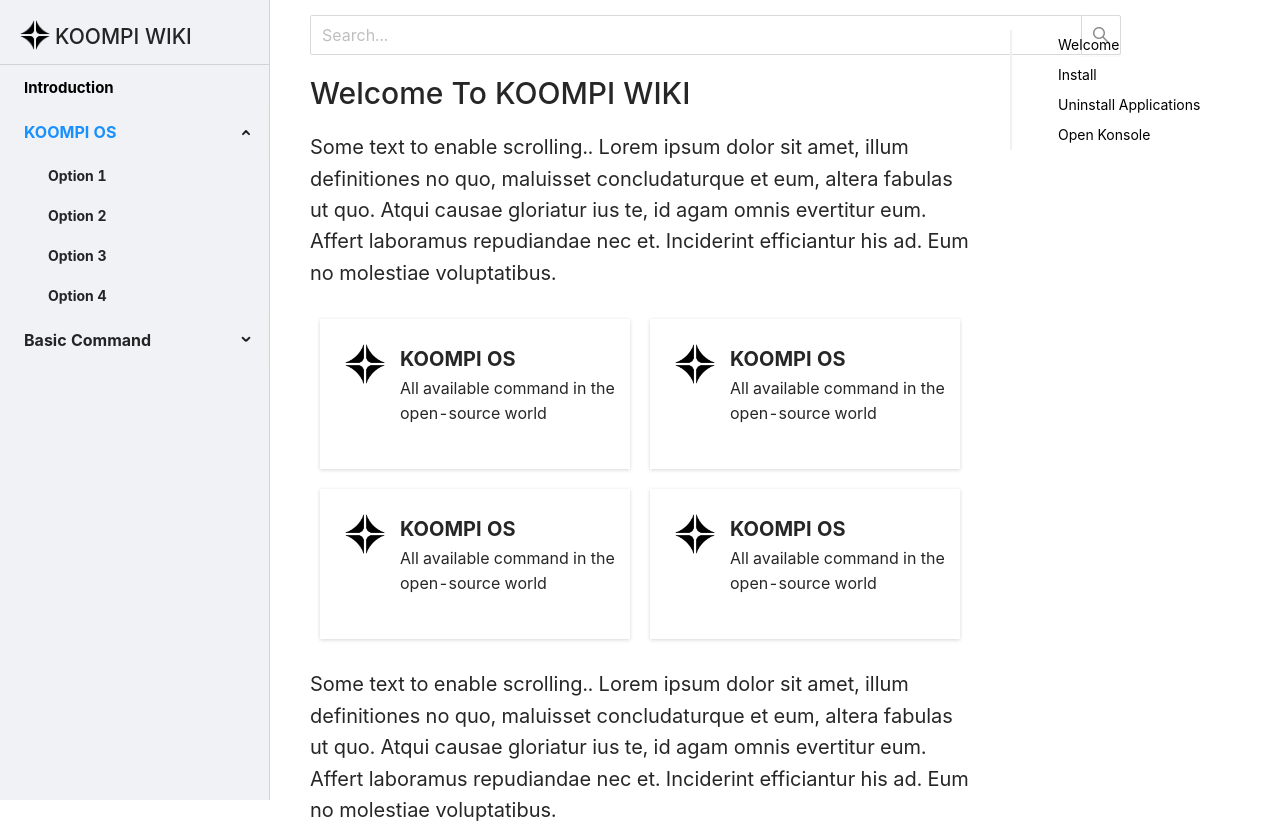
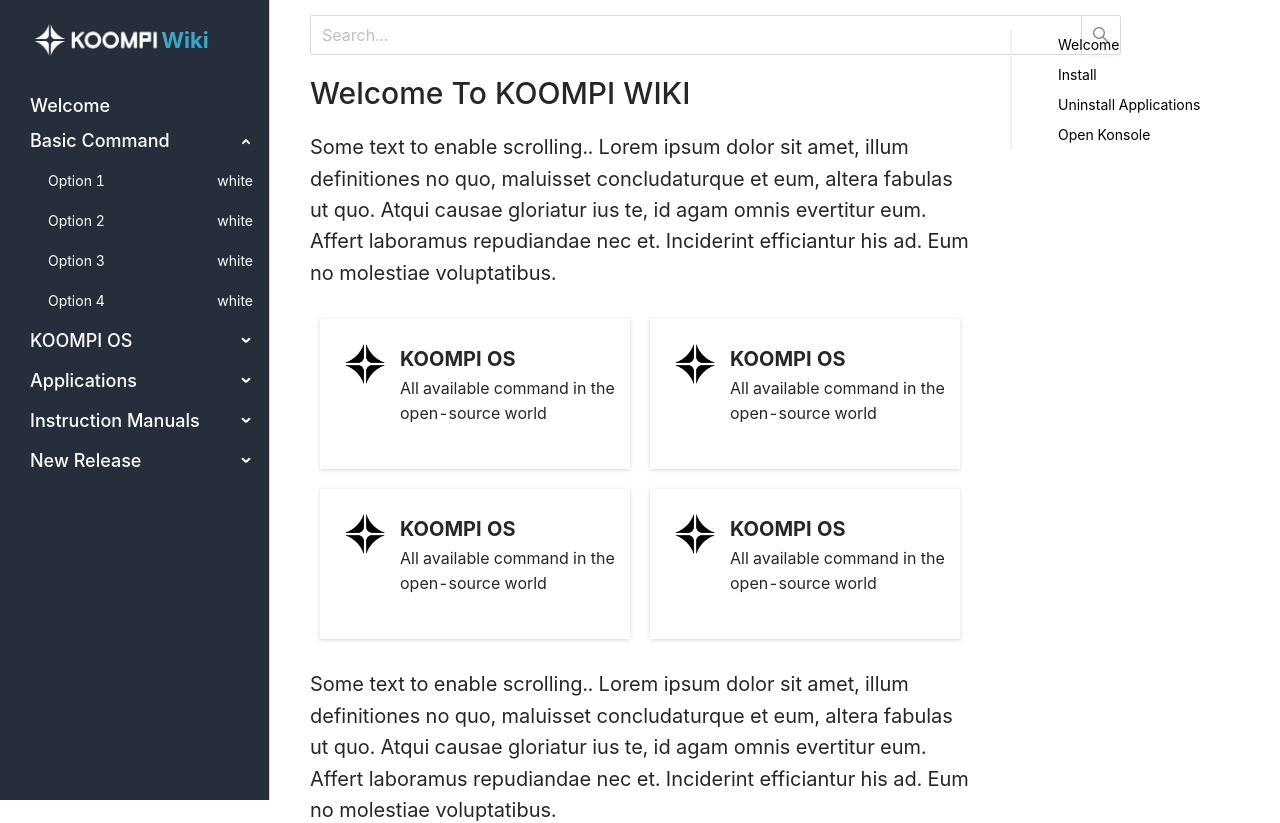
Before and after one commit to Theara10/koompi-wiki, a React (Create React App) app: page / in a window 1280 px wide. Shown: the top 823 px of the page. Built offline with nearby package versions, Linux system fonts and the light colour scheme.

Commit message:
improved color and font

```diff
--- a/src/App.css
+++ b/src/App.css
@@ -1,3 +1,10 @@
+* {
+  margin: 0px;
+}
+body {
+  font-family: fantasy;
+}
+
 /* Navbar */
 .navbar {
   height: 100%;
@@ -9,46 +16,71 @@
 
   overflow-x: hidden;
   padding-top: 20px;
-  background-color: #f1f2f6;
+  background-color: #262e3c;
   border-right: 1px solid lightgray;
 }
 
 .logo {
   display: flex;
-  margin-left: 20px;
+  margin-left: 30px;
+  /* justify-content: center; */
+  align-items: center;
+}
+.logo-text {
+  color: #37a8c7;
+  font-size: 22px;
+  margin-top: 10px;
+  font-weight: bold;
 }
 
-.logo h2 {
-  margin-left: 5px;
+.guide {
+  margin-top: 30px;
+  height: 30px;
+  width: 180px;
+  background-color: #3c4350;
+  border-radius: 5px;
+  margin-left: 30px;
+}
+.text {
+  color: white;
+  text-align: center;
 }
 
-.logo-container {
-  border-bottom: 1px solid lightgray;
-  /* border-bottom-width: 1px; */
-  /* border-style: solid; */
+.ant-menu-submenu-title {
+  padding-left: 30px !important;
+  font-size: 18px;
+  font-weight: 500;
+  background-color: #262e3c;
+  color: white;
+  margin: 0px !important;
 }
-
-.submenu-title {
-  font-size: 16px;
-  font-weight: bold;
-  /* background-color: black; */
+.ant-menu-submenu
+  ant-menu-submenu-inline
+  ant-menu-submenu-open
+  ant-menu-submenu-active {
+  color: #37a8c7;
+}
+.ant-menu-submenu-arrow::before {
+  margin-right: 10px;
+  color: white;
+}
+.ant-menu-submenu-arrow::after {
+  margin-right: 10px;
+  color: white;
 }
 
 .menu-item {
-  background-color: #f1f2f6;
+  background-color: #262e3c;
+  color: white !important;
 }
 
 .navbar a {
-  font-size: 15px;
-  font-weight: bold;
-  color: black;
+  font-size: 18px;
+  margin-left: 30px;
+  color: white;
 }
-
-.navbar h3 {
-  padding: 0px 34px 0px 24px;
-  color: black;
-  font-size: 16px;
-  margin-top: 10px;
+h3 {
+  margin: 0px !important;
 }
 
 /* Main */
--- a/src/components/Navbar.js
+++ b/src/components/Navbar.js
@@ -3,21 +3,22 @@ import { Menu } from "antd";
 import { Link } from "react-router-dom";
 import SubMenuComponent from "./SubMenuComponent";
 
-const img = require("../lib/img/logo.png");
+const img = require("../lib/img/Koompi-White.png");
 
 function Navbar() {
   return (
     <div className="navbar">
       <div className="navbar-container">
-        <div className="logo-container">
-          <div to="/" className="logo">
-            <img src={img.default} width="30" height="30" />
-            <h2>KOOMPI WIKI</h2>
-          </div>
+        <div to="/" className="logo">
+          <img src={img.default} width="auto" height="40" />
+          <h3 className="logo-text">Wiki</h3>
         </div>
+        {/* <div className="guide">
+          <p className="text">Guide</p>
+        </div> */}
         <a>
           <h3>
-            <Link to="/introduction">Introduction</Link>{" "}
+            <Link to="/introduction">Welcome</Link>{" "}
           </h3>
         </a>
         <SubMenuComponent />
--- a/src/components/SubMenuComponent.js
+++ b/src/components/SubMenuComponent.js
@@ -17,15 +17,16 @@ function SubMenuComponent() {
       defaultOpenKeys={["0"]}
       mode="inline"
       style={{ backgroundColor: "#f1f2f6" }}
+      itemIcon="white"
     >
-      {MenuItems.map((item, index) => {
+      {data.map((item, index) => {
         return (
-          <SubMenu key={index} className="submenu-title" title={item.title}>
+          <SubMenu key={index} title={item.title}>
             {item.menus.map((x, i) => {
               return (
                 <Menu.Item
+                  className="menu-item"
                   style={{ margin: 0 }}
-                  className="menu-item"
                   key={index + "" + i}
                 >
                   {x.text}
@@ -41,7 +42,24 @@ function SubMenuComponent() {
 
 export default SubMenuComponent;
 
-const MenuItems = [
+const data = [
+  {
+    title: "Basic Command",
+    menus: [
+      {
+        text: "Option 1",
+      },
+      {
+        text: "Option 2",
+      },
+      {
+        text: "Option 3",
+      },
+      {
+        text: "Option 4",
+      },
+    ],
+  },
   {
     title: "KOOMPI OS",
     menus: [
@@ -60,7 +78,41 @@ const MenuItems = [
     ],
   },
   {
-    title: "Basic Command",
+    title: "Applications",
+    menus: [
+      {
+        text: "Option 1",
+      },
+      {
+        text: "Option 2",
+      },
+      {
+        text: "Option 3",
+      },
+      {
+        text: "Option 4",
+      },
+    ],
+  },
+  {
+    title: "Instruction Manuals",
+    menus: [
+      {
+        text: "Option 1",
+      },
+      {
+        text: "Option 2",
+      },
+      {
+        text: "Option 3",
+      },
+      {
+        text: "Option 4",
+      },
+    ],
+  },
+  {
+    title: "New Release",
     menus: [
       {
         text: "Option 1",
```
Also changed, not shown: src/lib/img/Koompi-White.png (added).
